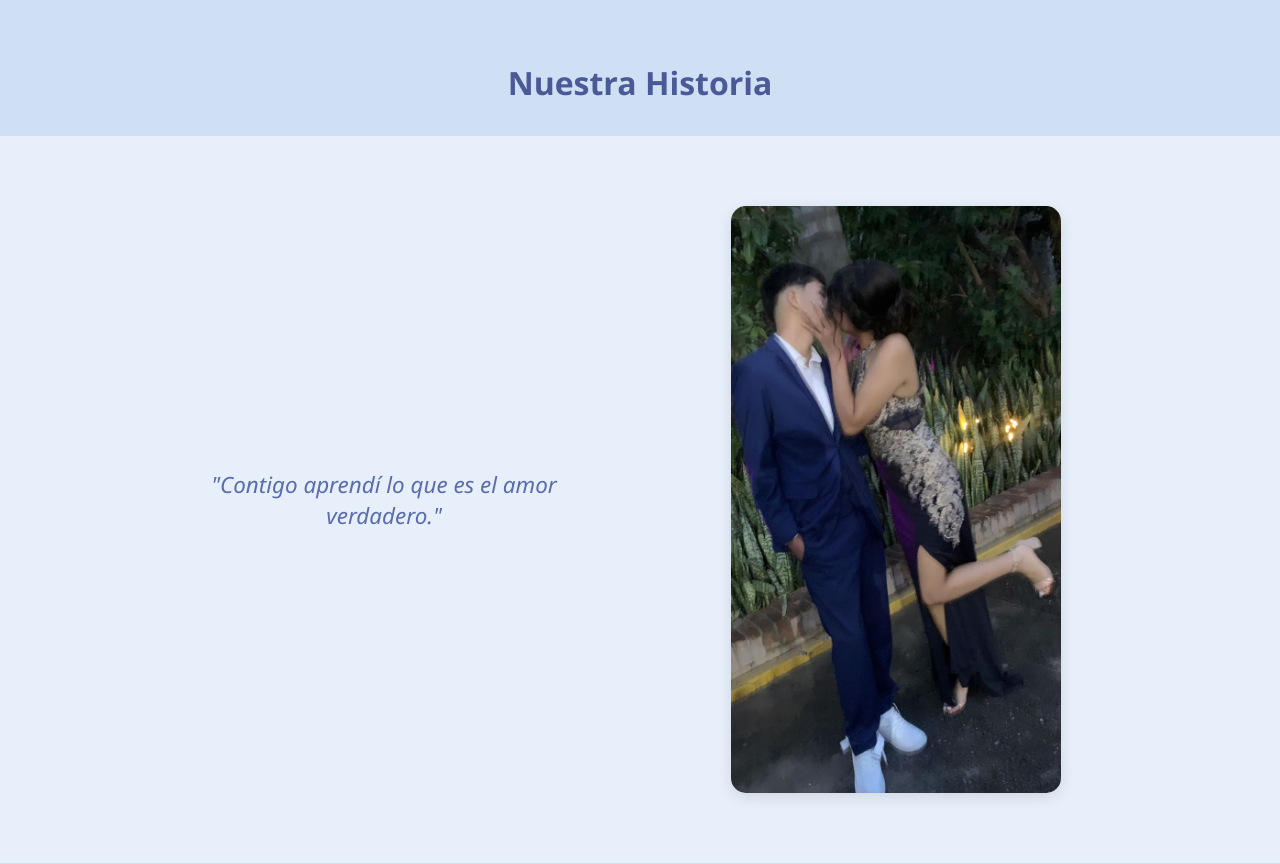
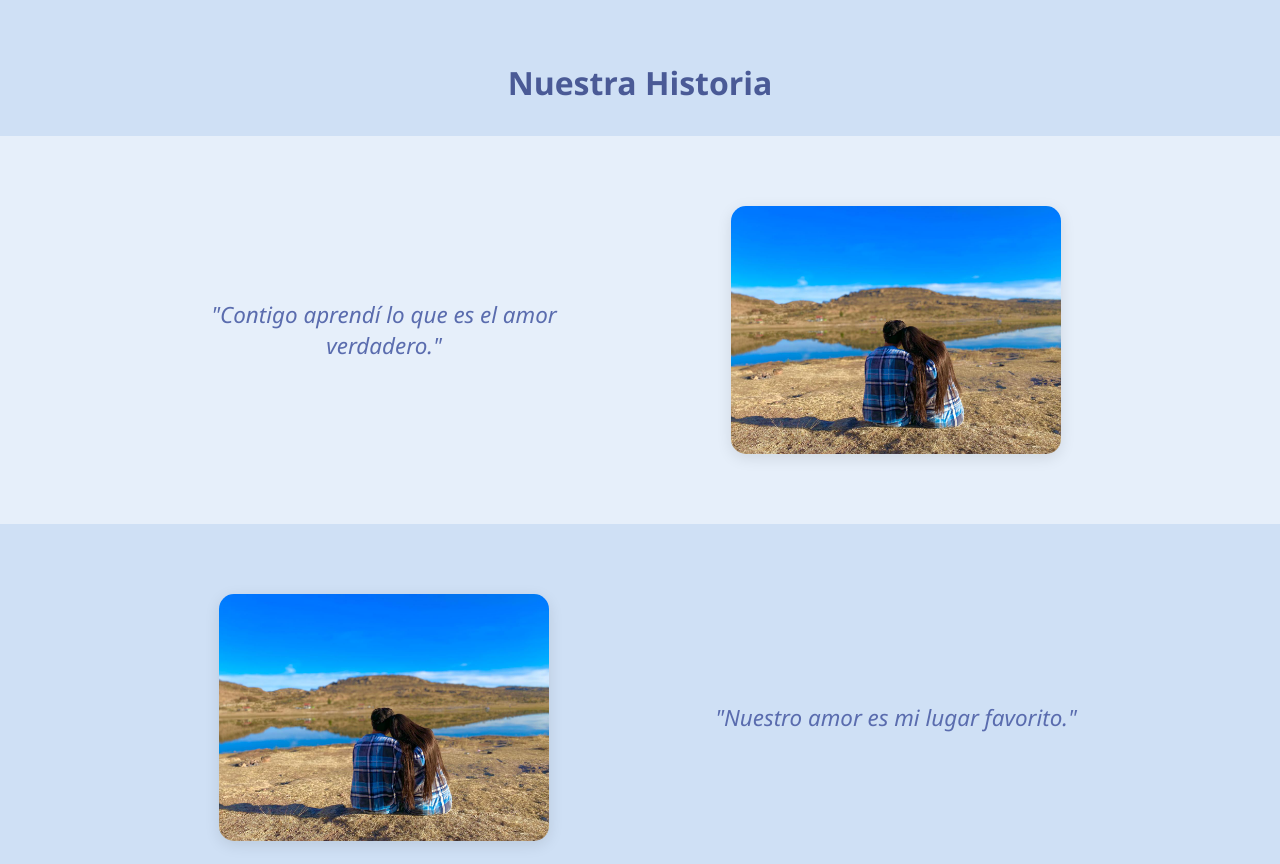
Before and after one commit to alainuriel/nosotros, a plain HTML site: page index.html in a window 1280 px wide. Shown: the top 864 px of the page. Drawn offline with Linux system fonts and the light colour scheme; files whose address does not match are found by name.

Commit message:
Update index.html

```diff
--- a/index.html
+++ b/index.html
@@ -76,7 +76,7 @@
 
   <div class="section">
     <div class="image-container">
-      <img src="C:\Users\Alain\Downloads\WhatsApp Image 2025-05-29 at 2.40.18 AM.jpeg" alt="Nosotros">
+      <img src=https://github.com/alainuriel/nosotros/blob/main/WhatsApp%20Image%202025-05-29%20at%202.26.45%20AM.jpeg alt="Nosotros">
     </div>
     <div class="text-container">
       <div class="quote">"Contigo aprendí lo que es el amor verdadero."</div>
```
